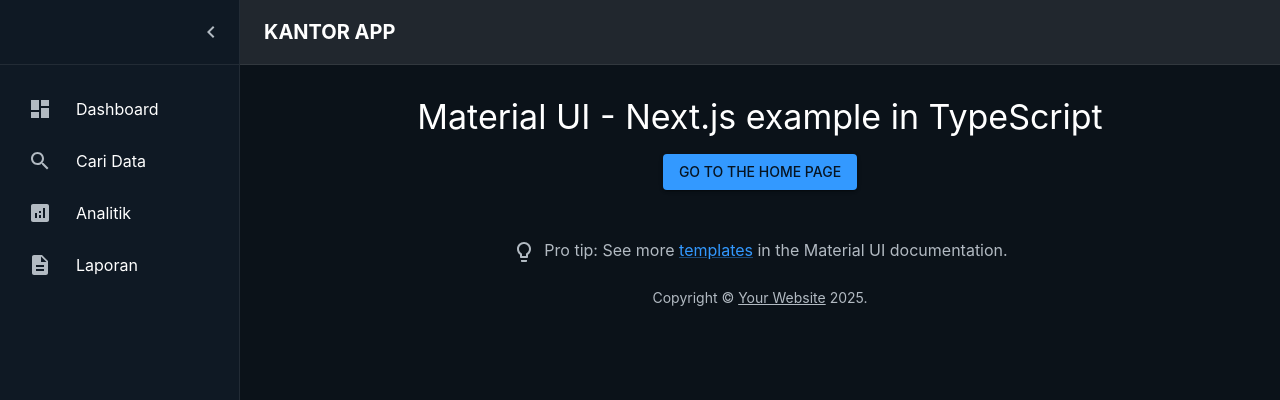
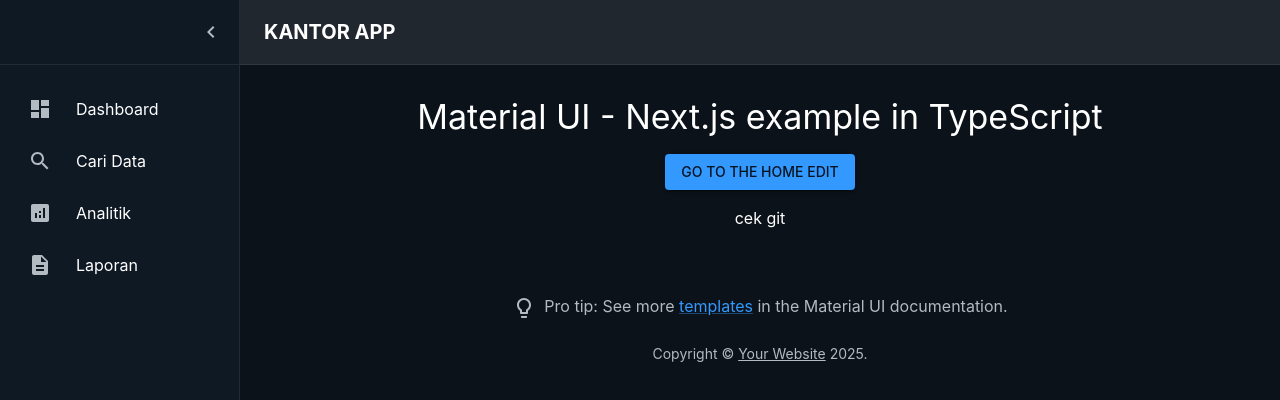
Before and after one commit to cheapimpact/hman-dev, a Next.js app: page /p2 in a window 1280 px wide. Shown: the top 400 px of the page. Built offline with nearby package versions, Linux system fonts and the light colour scheme; what @mui/material-nextjs would draw is missing.

Commit message:
perubahan 2

```diff
--- a/src/app/p2/page.tsx
+++ b/src/app/p2/page.tsx
@@ -24,8 +24,11 @@
         </Typography>
         <Box sx={{ maxWidth: 'sm' }}>
           <Button variant="contained" component={Link} href="/">
-            Go to the home page
+            Go to the home edit
           </Button>
+        </Box>
+        <Box><p>cek git</p>
+
         </Box>
 
         <ProTip />
```
